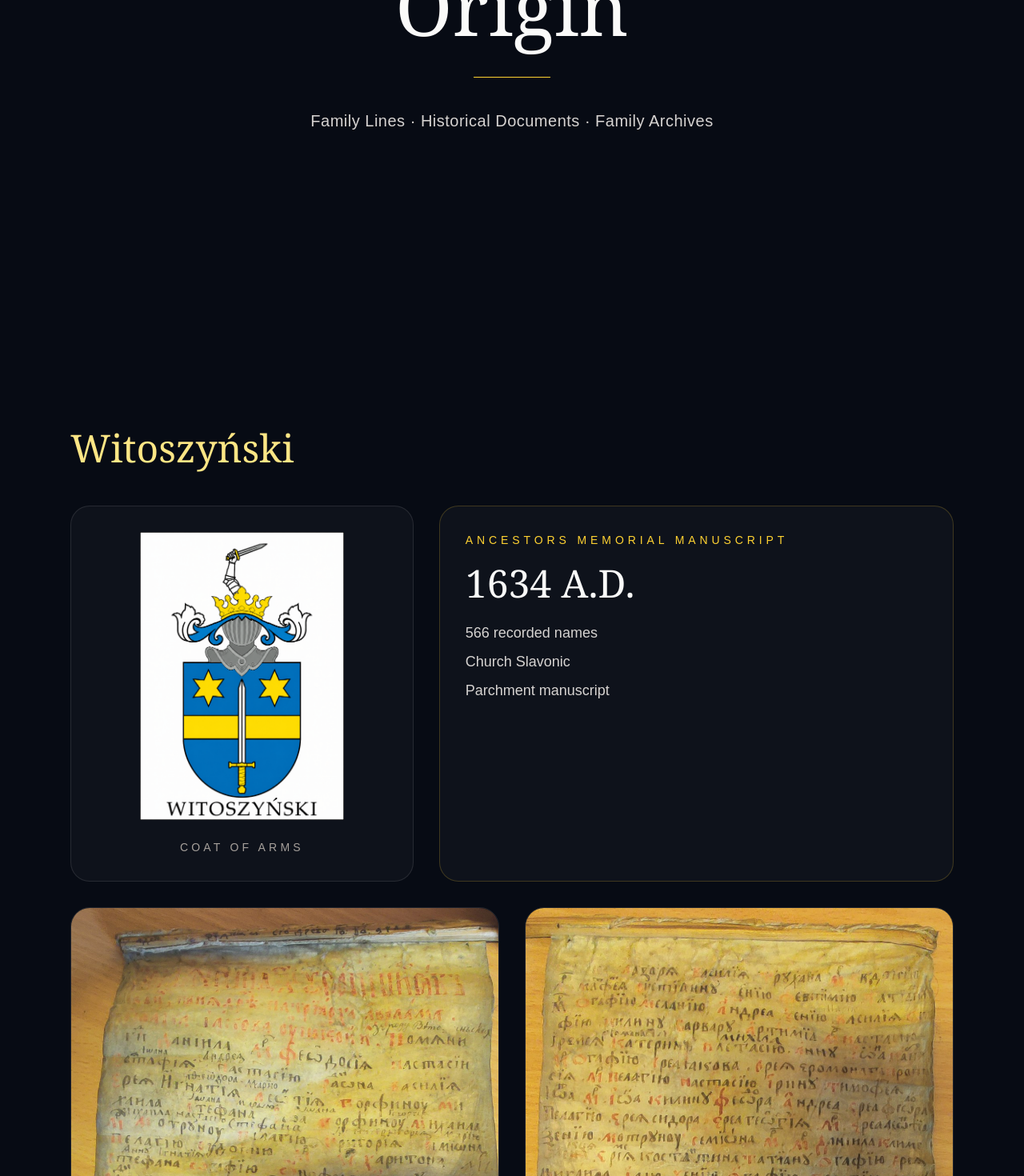
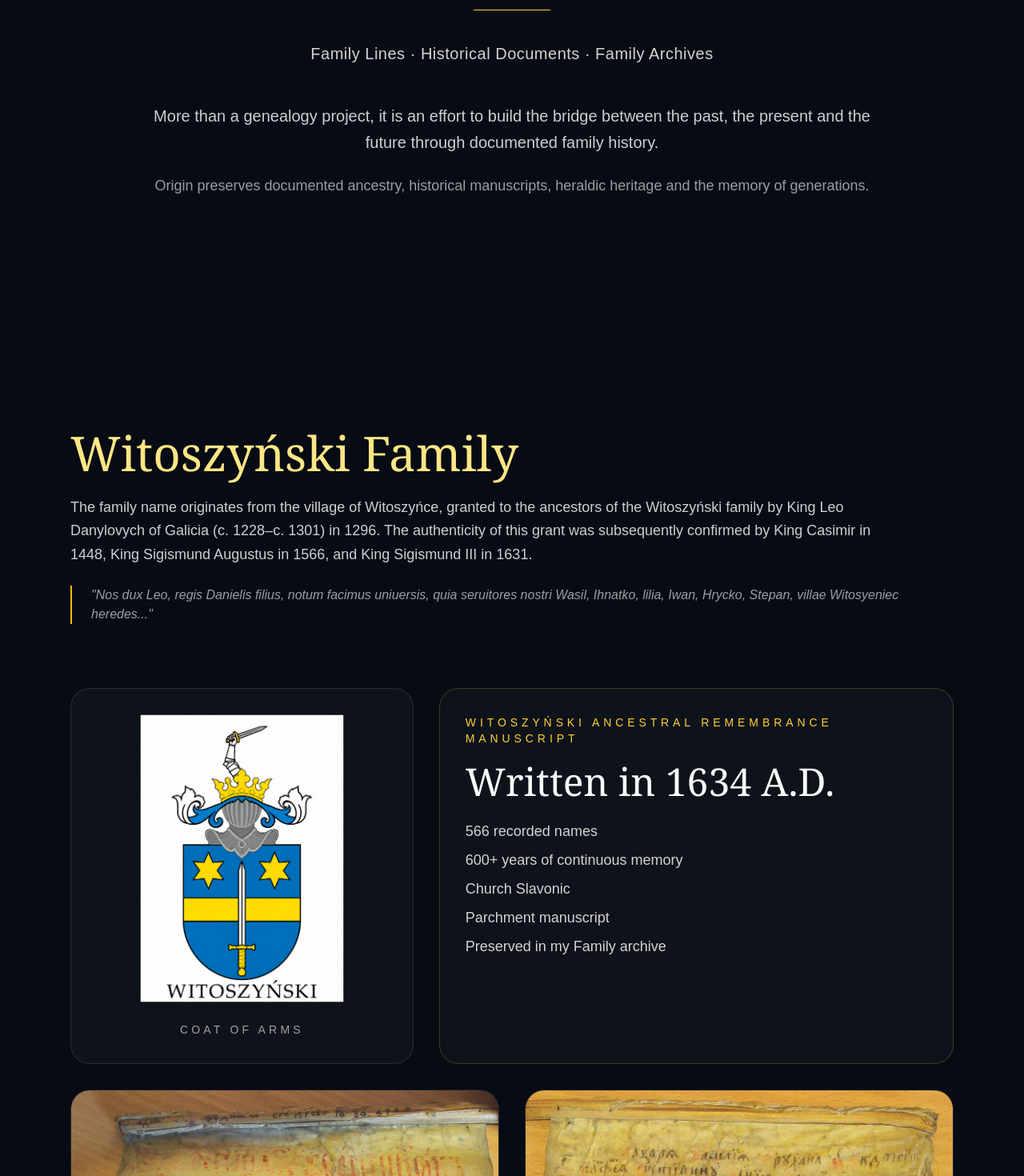
Before and after one commit to shypkaalex/lesshypka, a Next.js app: page /origin in a window 1280 px wide. Shown: the part 360-1830 px from the top of the page at 80% size. Built offline with nearby package versions, Linux system fonts and the light colour scheme.

Commit message:
Origin v1.1 - House of Sozan and Witoszynski lineage

```diff
--- a/app/origin/page.tsx
+++ b/app/origin/page.tsx
@@ -32,14 +32,44 @@ export default function OriginPage() {
         <p className="mx-auto mt-10 max-w-2xl text-lg tracking-wide text-stone-300 md:text-xl">
           Family Lines · Historical Documents · Family Archives
         </p>
+
+        <div className="mx-auto mt-12 max-w-4xl text-center">
+  <p className="text-lg leading-relaxed text-white/80 md:text-xl">
+     More than a genealogy project, it is an effort to build the bridge between the past,
+    the present and the future through documented family history.
+  </p>
+
+  <p className="mt-6 text-base leading-relaxed text-white/60 md:text-lg">
+    Origin preserves documented ancestry, historical manuscripts,
+    heraldic heritage and the memory of generations.
+  </p>
+</div>
+
       </section>
 
 
 
       <section className="mx-auto max-w-6xl px-6 py-24">
-        <h2 className="mb-12 font-serif text-4xl text-amber-200 md:text-5xl">
-          Witoszyński
-        </h2>
+        <div className="mb-20">
+  <h2 className="font-serif text-6xl text-amber-200">
+    Witoszyński Family
+  </h2>
+
+  <p className="mt-6 max-w-5xl text-lg leading-relaxed text-white/80">
+    The family name originates from the village of Witoszyńce,
+    granted to the ancestors of the Witoszyński family by King
+    Leo Danylovych of Galicia (c. 1228–c. 1301) in 1296.
+    The authenticity of this grant was subsequently confirmed
+    by King Casimir in 1448, King Sigismund Augustus in 1566,
+    and King Sigismund III in 1631.
+  </p>
+
+  <blockquote className="mt-6 border-l-2 border-amber-400 pl-6 italic text-white/60">
+    "Nos dux Leo, regis Danielis filius, notum facimus uniuersis,
+    quia seruitores nostri Wasil, Ihnatko, lilia, Iwan, Hrycko,
+    Stepan, villae Witosyeniec heredes..."
+  </blockquote>
+</div>
 
         <div className="grid gap-8 md:grid-cols-[0.8fr_1.2fr]">
           <div className="rounded-3xl border border-white/10 bg-white/[0.03] p-8">
@@ -55,15 +85,17 @@ export default function OriginPage() {
 
           <div className="rounded-3xl border border-amber-300/20 bg-white/[0.03] p-8">
             <p className="text-sm uppercase tracking-[0.35em] text-amber-300">
-              Ancestors Memorial Manuscript
+              Witoszyński Ancestral Remembrance Manuscript
             </p>
 
-            <h3 className="mt-5 font-serif text-5xl text-stone-50">1634 A.D.</h3>
+            <h3 className="mt-5 font-serif text-5xl text-stone-50">Written in 1634 A.D.</h3>
 
             <div className="mt-6 space-y-2 text-lg text-stone-300">
               <p>566 recorded names</p>
+              <p>600+ years of continuous memory</p>
               <p>Church Slavonic</p>
               <p>Parchment manuscript</p>
+              <p>Preserved in my Family archive</p>
             </div>
           </div>
         </div>
@@ -83,9 +115,18 @@ export default function OriginPage() {
       </section>
 
       <section className="mx-auto max-w-6xl px-6 py-24">
-        <h2 className="mb-12 font-serif text-4xl text-amber-200 md:text-5xl">
-          House of Sozań
-        </h2>
+        <div className="mb-20">
+  <h1 className="font-serif text-7xl text-amber-200">
+    House of Sozań
+  </h1>
+
+  <p className="mt-6 max-w-5xl text-lg italic leading-relaxed text-white/70">
+    On December 7, 1396, Simon, the direct descendant of Dragoș I,
+    the first voivode of Moldavia, purchased the Monastery of
+    St. Michael of Sozań and became Abbot Nullius under the name
+    Simon of Sozań.
+  </p>
+</div>
 
         <div className="grid gap-8 md:grid-cols-2">
           <div className="rounded-3xl border border-white/10 bg-white/[0.03] p-8">
@@ -93,11 +134,11 @@ export default function OriginPage() {
               Direct Maternal Ancestor
             </p>
             <h3 className="mt-5 font-serif text-4xl text-stone-50">
-              André I l&apos;Ancien de Sozań
+              Andrew I the Elder of Sozań
             </h3>
             <p className="mt-4 text-xl text-stone-300">(1759–1807)</p>
             <p className="mt-6 text-lg text-stone-300">
-Abbé nullius de Sozań</p>
+Abbot Nullius of Sozań</p>
 
 <div className="mt-10 border-t border-amber-300/20 pt-8">
   <p className="mb-6 text-xs uppercase tracking-[0.35em] text-amber-300">
@@ -106,7 +147,7 @@ Abbé nullius de Sozań</p>
 
   <div className="space-y-2 text-stone-300">
 
-    <p>Maria Anna de Sozań</p>
+    <p>Maria Anna of Sozań</p>
     <p className="text-amber-300">↓</p>
 
     <p>Thekla Nazarewicz</p>
@@ -137,15 +178,15 @@ Abbé nullius de Sozań</p>
 
           <div className="rounded-3xl border border-white/10 bg-white/[0.03] p-8">
             <p className="text-sm uppercase tracking-[0.35em] text-amber-300">
-              Direct Great-Grandson of André
+              Direct Great-Grandson of Andrew I
             </p>
             <h3 className="mt-5 font-serif text-4xl text-stone-50">
-              Henri-Adam de Sozań
+              H.E. the Most Reverend Henri-Adam of Sozań
             </h3>
             <p className="mt-4 text-xl text-white/70">
   (1878–1956)
 </p>
-            <p className="mt-6 text-lg text-stone-300">Cardinal extra numero de la S.E.R., Prince-Abbé de Sozań</p>
+            <p className="mt-6 text-lg text-stone-300">Cardinal of the S.R.E., Prince-Abbot of Sozań</p>
             <img
               src="/origin/cardinal-arms.png"
               alt="Cardinal arms of Henri-Adam de Sozań"
@@ -193,10 +234,10 @@ Abbé nullius de Sozań</p>
                 Document I
               </p>
               <p className="font-serif text-2xl leading-relaxed text-stone-100">
-                We, Joseph Theodorowicz, by the Divine Mercy and the grace of the Holy Apostolic See, Archbishop of Leopold of the Armenian Rite, etc., etc., etc., have the joy and honor to proclaim and confirm that His Holiness Pope Benedict XV created, during an audience in the year 1916, the cardinalate for His Excellency Abbot Nullius of Sozan for diplomatic reasons. The present Cardinalate applies to his male successors, without further confirmation. His Excellency Abbot Nullius of Sozan belongs to the Apostolic Gens and is descended from the holy King-Prophet David and Saint Gregory the Illuminator. He is now present as [His] Excellency the Most Reverend Henri Adam, of the SRE [Sanctæ Romanæ Ecclesiæ] Cardinal Abbot of Sozan. Given in Our city of Leopold [Lemberg] on April 16, 1922. Signed ✠ Joseph, Archbishop. Sozan, copy made on September 22, 1942. [in the margin: Original in situ]
+                We, Joseph Theodorowicz, by the Divine Mercy and the grace of the Holy Apostolic See, Archbishop of Leopold of the Armenian Rite, etc., etc., etc., have the joy and honor to proclaim and confirm that His Holiness Pope Benedict XV created, during an audience in the year 1916, the cardinalate for His Excellency Abbot Nullius of Sozań for diplomatic reasons. The present Cardinalate applies to his male successors, without further confirmation. His Excellency Abbot Nullius of Sozań belongs to the Apostolic Gens and is descended from the holy King-Prophet David and Saint Gregory the Illuminator. He is now present as [His] Excellency the Most Reverend Henri Adam, of the SRE [Sanctæ Romanæ Ecclesiæ] Cardinal Abbot of Sozań. Given in Our city of Leopold [Lemberg] on April 16, 1922. Signed ✠ Joseph, Archbishop. Sozań, copy made on September 22, 1942. [in the margin: Original in situ]
               </p>
               <p className="mt-6 text-sm leading-relaxed text-stone-400">
-                Decree (in German) signed on April 16, 1922, in Leopoldsburg, and copied on September 22, 1942, in the Sozan Registers . Archives of the current Prince-Abbot. Original in the archives of the Armenian Archdiocese of Leopoldsburg.
+                Decree (in German) signed on April 16, 1922, in Leopoldsburg, and copied on September 22, 1942, in the Sozań Registers . Archives of the current Prince-Abbot. Original in the archives of the Armenian Archdiocese of Leopoldsburg.
               </p>
             </article>
 
@@ -208,7 +249,7 @@ Abbé nullius de Sozań</p>
                 “We, Joseph Theodorowicz, by the Divine Mercy and the grace of the Holy Apostolic See, Archbishop of Leopold of the Armenian Rite, etc., etc., etc., have the honor to announce and confirm that His Excellency Henri Adam de Sozań has validly accepted his legitimate right to be a Knight of the Order of Christ through the legitimate lineage of His Majesty Denis I, King of Portugal, Founder and Grand Master of the Order of Christ. His Excellency has inherited this right for his male successors in office. His Holiness Pope Benedict XV graciously accepted him and his successors as Knights de jure sanguinis of the Order of Christ, under the Extra Numero clause. Given in Our city of Leopold [Lemberg] on August 16, 1922. Signed ✠ Joseph, Archbishop. Sozan, copy made on September 21, 1942. [in margin: Original in situ]”
               </p>
               <p className="mt-6 text-sm leading-relaxed text-stone-400">
-                Decree (in German) signed onAugust 16, 1922to Leopold, and copied theSeptember 21, 1942in the Registers of Sozan . Archive collection of the current Prince-Abbot. Original in the archives of the Armenian Archdiocese of Leopol
+                Decree (in German) signed on August 16, 1922 to Leopold, and copied the September 21, 1942 in the Registers of Sozań . Archive collection of the current Prince-Abbot. Original in the archives of the Armenian Archdiocese of Leopol
               </p>
             </article>
           </div>
@@ -217,7 +258,7 @@ Abbé nullius de Sozań</p>
 
       <section className="mx-auto max-w-6xl px-6 py-24">
         <h2 className="mb-12 font-serif text-4xl text-amber-200 md:text-5xl">
-          Family Archive
+          Family Archive. Chotyniecki-Witoszyński
         </h2>
 
         <img
--- a/app/page.tsx
+++ b/app/page.tsx
@@ -17,7 +17,7 @@ export default function Home() {
 
 
         <p className="mt-8 max-w-3xl text-lg leading-relaxed text-stone-300">
-          Researcher of family history, heraldry and documented ancestral traditions.
+          Bridge Builder Mission Statement: "To help people gain clarity about the mechanics of reality".
         </p>
 
         <p className="text-sm md:text-base text-white/80 leading-relaxed tracking-wide">
```
